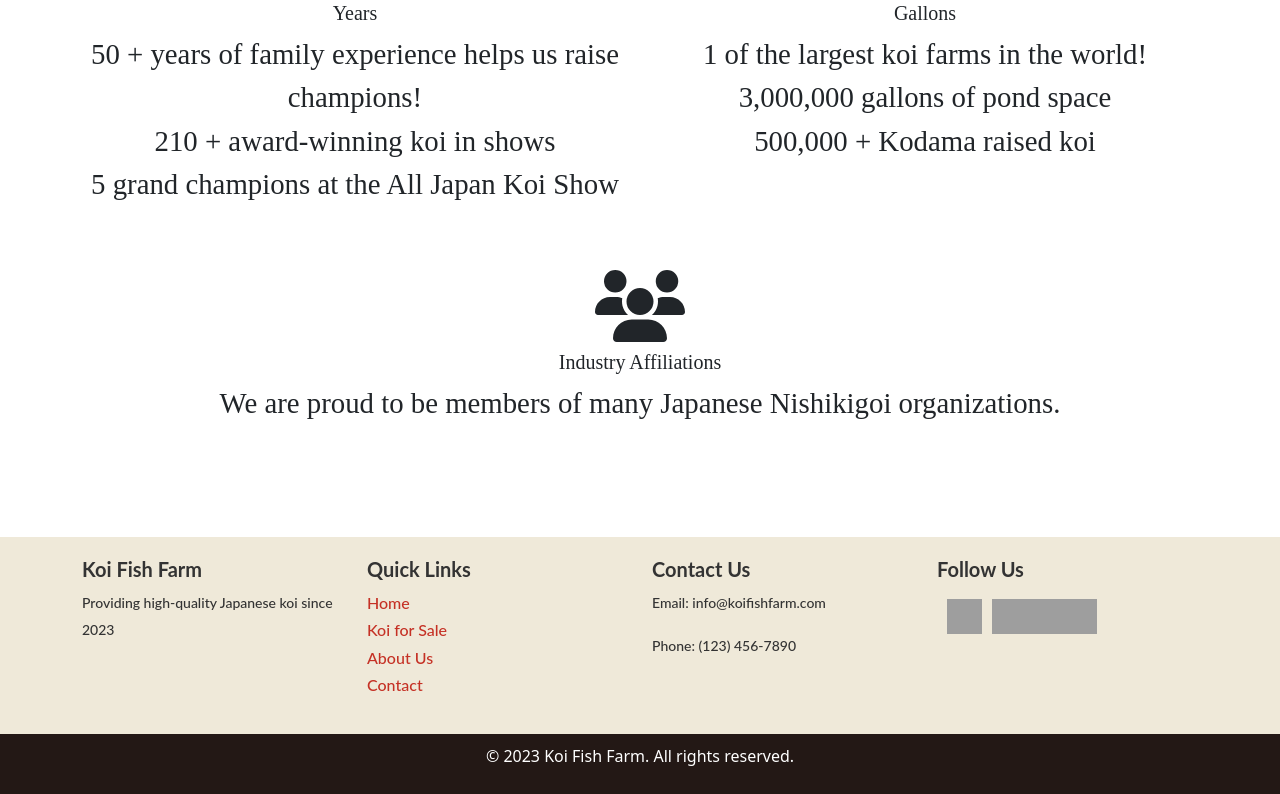
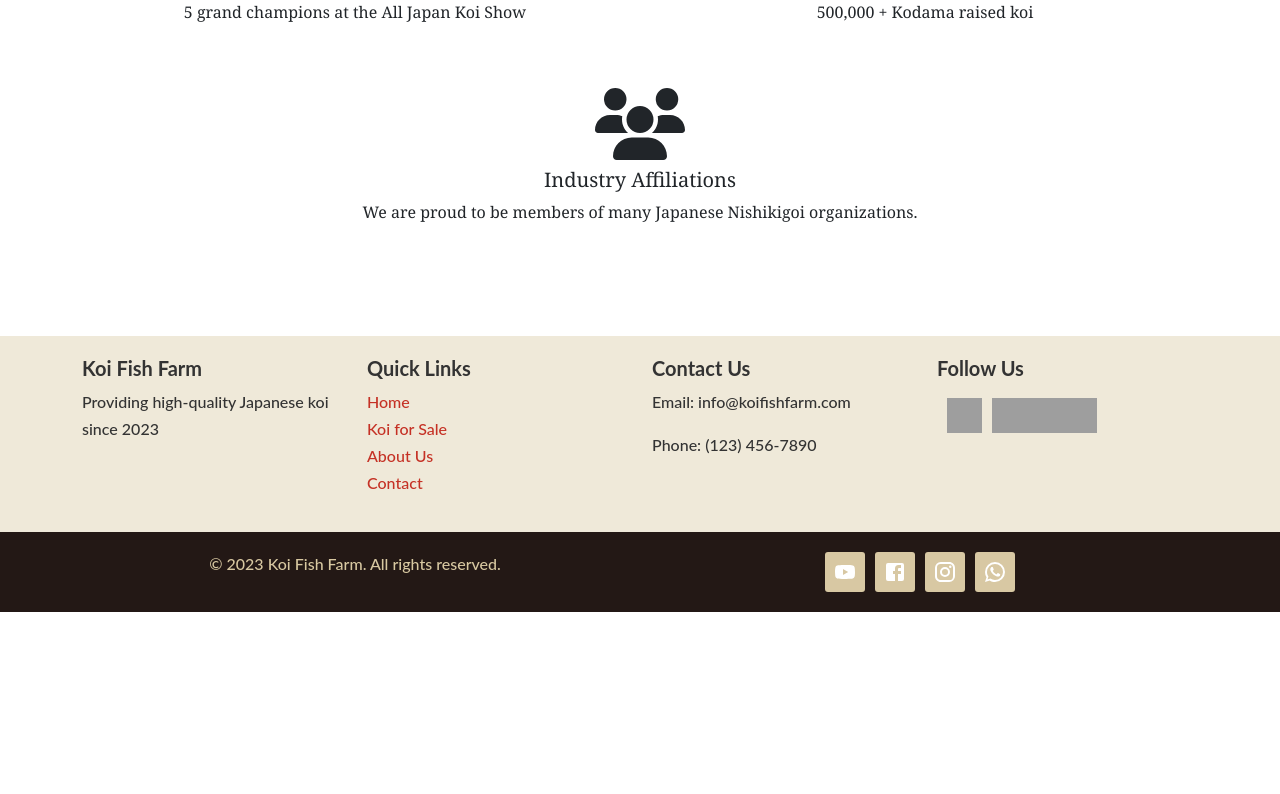
Before and after one commit to TrisDevel/Koi-farm-shop, a React (Create React App) app: page /about in a window 1280 px wide. Shown: the part 2852-3646 px from the top of the page. After the commit the page ends 3464 px from the top, so only its background shows below. Built offline with nearby package versions, Linux system fonts and the light colour scheme; grey boxes are pictures that could not be loaded.

Commit message:
edit footer

```diff
--- a/src/assets/footer.css
+++ b/src/assets/footer.css
@@ -29,13 +29,26 @@
 }
 
 .footer p {
-    font-size: 14px;
+    font-size: 16px;
     font-family: Lato, Arial, Helvetica, Arial, Lucida, sans-serif !important;
 }
 
 .footer-bottom {
     background-color: #231815;
-    color: #fff;
-    padding: 10px 0;
+    color: #d8c8a1;
+    padding: 20px 0 20px 0;
     text-align: center;
 }
+.footer-bottom p {
+    font-weight: 500;
+    margin: 0 !important;
+    font-family: Lato, Arial, Helvetica, Arial, Lucida, sans-serif !important;
+}
+
+.icon-button {
+    color: #fff !important;
+    background-color: #d8c8a3 !important;
+    border-radius: 3px !important;
+    margin-right: 10px !important;
+
+}
--- a/src/assets/home.css
+++ b/src/assets/home.css
@@ -79,6 +79,10 @@
     /* Đảm bảo chữ nằm trên lớp phủ */
 }
 
+.text-center{
+    text-align: center;
+    font-family: 'Balthazar', Georgia, 'Times New Roman', serif !important;
+}
 .banner {
     background-color: #c54125;
     padding: 50px;
--- a/src/assets/login.css
+++ b/src/assets/login.css
@@ -18,8 +18,3 @@
     margin-top: 100px !important;
     font-family: 'Times New Roman', serif !important;
 }
-
-.text-center {
-    font-family: 'Times New Roman', serif !important;
-    font-size: 1.8rem !important;
-}
--- a/src/components/Footer.js
+++ b/src/components/Footer.js
@@ -1,3 +1,8 @@
+import { IconButton } from "@mui/material"; // Thêm import này
+import YouTubeIcon from "@mui/icons-material/YouTube"; // Thêm import cho YouTube
+import FacebookIcon from "@mui/icons-material/Facebook"; // Thêm import cho Facebook
+import InstagramIcon from "@mui/icons-material/Instagram"; // Thêm import cho Instagram
+import WhatsAppIcon from "@mui/icons-material/WhatsApp"; // Thêm import cho Zalo (hoặc icon khác)
 import React from "react";
 import { Container, Row, Col } from "react-bootstrap";
 import { Link } from "react-router-dom";
@@ -88,8 +93,40 @@ const Footer = () => {
       <footer className="footer-bottom">
         <Container>
           <Row>
-            <Col>
+            <Col style={{}} md={6}>
               <p>© 2023 Koi Fish Farm. All rights reserved.</p>
+            </Col>
+            <Col md={6}>
+              <IconButton className="icon-button"
+                onClick={() =>
+                  window.open(
+                    "https://www.youtube.com/channel/UC9J9f5J9QJnZ9v8Z2b7v9jw"
+                  )
+                }
+              >
+                <YouTubeIcon />
+              </IconButton>
+              <IconButton className="icon-button"
+                onClick={() =>
+                  window.open(
+                    "https://www.facebook.com/Shop-System-Ho-Chi-Minh-Branch-101925154381829"
+                  )
+                }
+              >
+                <FacebookIcon />
+              </IconButton>
+              <IconButton className="icon-button"
+                onClick={() =>
+                  window.open("https://www.instagram.com/shop.system.hcm/")
+                }
+              >
+                <InstagramIcon />
+              </IconButton>
+              <IconButton className="icon-button"
+                onClick={() => window.open("https://zalo.me/your-zalo-link")}
+              >
+                <WhatsAppIcon />
+              </IconButton>
             </Col>
           </Row>
         </Container>
--- a/src/components/Navbar.js
+++ b/src/components/Navbar.js
@@ -18,7 +18,7 @@ function CustomNavbar() {
             </span>
           </div>
           <div className="d-flex align-items-center">
-            <a href="#" className="text-white mx-2">
+            <a href="/contact" className="text-white mx-2">
               Check Out Koi Food
             </a>
             <a href="#" className="text-white mx-2">
--- a/src/pages/Home.js
+++ b/src/pages/Home.js
@@ -31,9 +31,9 @@ const Home = () => {
           </Carousel.Item>
         </Carousel>
         <div className="body">
-          <Row className="mb-3 text-center">
-            <Col style={{ marginTop: "20px", fontSize: "17px" }}>
-              <strong>
+          <Row style={{backgroundImage:'url(./menu-bg.jpg)'}} className="text-center">
+            <Col style={{ margin:'15px 0 15 px 0', fontSize: "23px" }}>
+              <strong style={{justifyContent:'center'}}>
                 Kodama Koi Farm is not a Store Front. An appointment is needed
                 to schedule a tour or order pickup.
               </strong>
@@ -210,7 +210,7 @@ const Home = () => {
           </Col>
         </Row> */}
 
-          <Row style={{ marginTop: "100px" }} className="mb-5 mid-body">
+          <Row style={     { marginTop: "100px" }    } className="mb-5 mid-body">
             <h2>
               How to Get Started and Buy Live Koi Online at Paradise Koi Farm
             </h2>
--- a/src/pages/Login.js
+++ b/src/pages/Login.js
@@ -9,7 +9,7 @@ import '../assets/login.css';
 const Login = () => {
   const [email, setEmail] = useState('');
   const [password, setPassword] = useState('');
-  const [error, setError] = useState(''); // Thêm state để quản lý lỗi
+  const [error, setError] = useState('');
 
   const handleSubmit = async (event) => {
     event.preventDefault();
@@ -17,10 +17,9 @@ const Login = () => {
       const response = await axios.post('/login', { email, password });
       console.log(response.data);
 
-      // Xử lý đăng nhập thành công
       if (response.data.token) {
         localStorage.setItem('token', JSON.stringify(response.data.token));
-        // Chuyển hướng người dùng đến trang chủ hoặc trang khác
+
         window.location.href = '/home';
       } else {
         setError('Đăng nhập thất bại. Vui lòng thử lại.');
@@ -32,8 +31,8 @@ const Login = () => {
 
   return (
     <Container component="main" maxWidth="xs">
-      <Row >
-        <Col >
+      <Row>
+        <Col>
           <Typography variant="body2" color='#212529' className='header-login' >
             <span className='title-login'>Welcome to <strong>KOI PARADISE</strong></span>
             <span className='login-text'><br /> Please login or register below for access to the highest quality koi fish available from Japan.</span>
```
Also changed, not shown: public/menu-bg.jpg (added).
